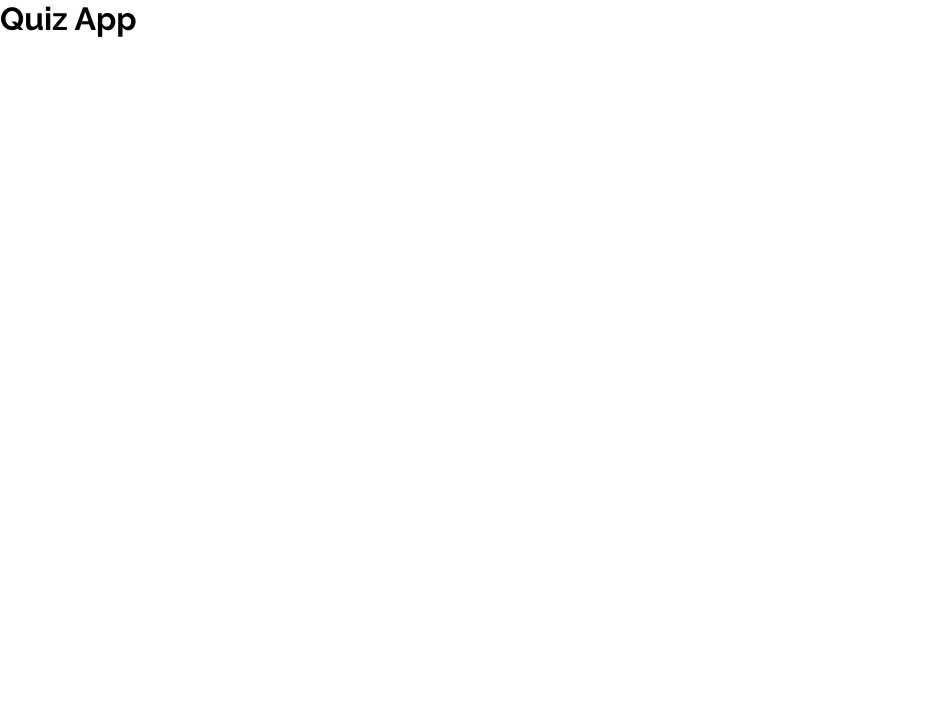
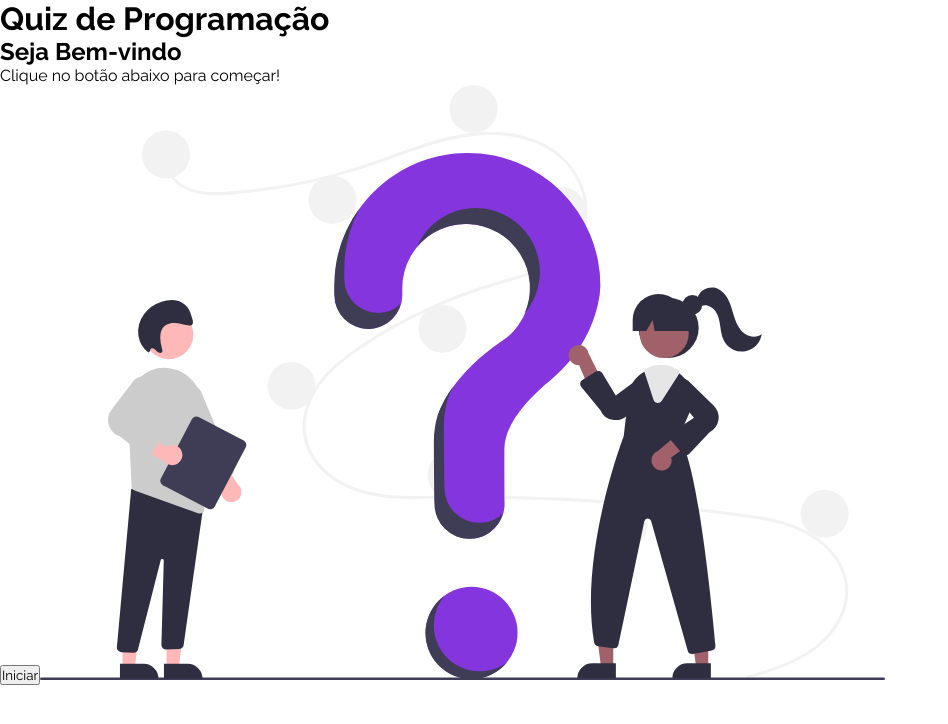
Before and after one commit to TitanCodeXD/Quiz_With_React, a React (Vite) app: page / in a window 1280 px wide. Shown: the top 724 px of the page, without its empty margins (0-948 px from the left). Built offline with nearby package versions, Linux system fonts and the light colour scheme.

Commit message:
Criando o Component Welcome

```diff
--- a/src/App.jsx
+++ b/src/App.jsx
@@ -1,11 +1,14 @@
 import './App.css'
+import Welcome from './components/Welcome/Welcome'
+
 
 function App() {
   return (
     <>
       <div className="App">
 
-    <h1>Quiz App</h1>
+    <h1>Quiz de Programação</h1>
+    <Welcome/>
 
         </div>
     </>
--- /dev/null
+++ b/src/components/Welcome/Welcome.jsx
@@ -0,0 +1,18 @@
+import React from 'react';
+import Quiz from '../../img/quiz.svg';
+import './Welcome.css';
+
+const Welcome = () => {
+return (
+    <div id = "welcome">
+        <h2>Seja Bem-vindo</h2>
+        <p>Clique no botão abaixo para começar!</p>
+        <button>Iniciar</button>
+        <img src = {Quiz} alt = "Início do Quiz"/>
+    </div>
+)
+
+};
+
+
+export default Welcome
```
Also changed, not shown: src/components/Welcome/Welcome.css (added).
